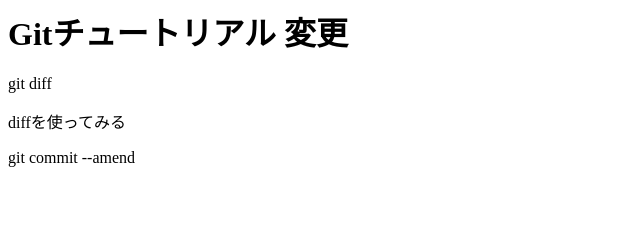
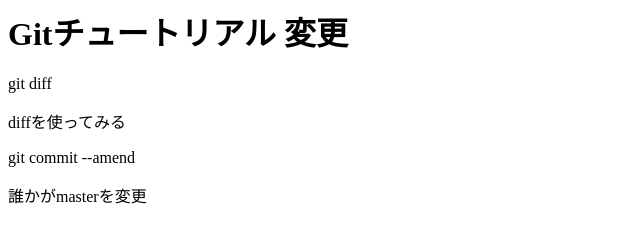
Before and after one commit to Satoshi-Tb/git_tutorial, a plain HTML site: page index.html in a window 1280 px wide. Shown: the whole page, without its empty margins (0-640 px from the left). Drawn offline with Linux system fonts and the light colour scheme.

Commit message:
git test

```diff
--- a/index.html
+++ b/index.html
@@ -2,3 +2,4 @@
 <p>git diff</p>
 <p>diffを使ってみる</p>
 <p>git commit --amend</p>
+<p>誰かがmasterを変更</p>
```
